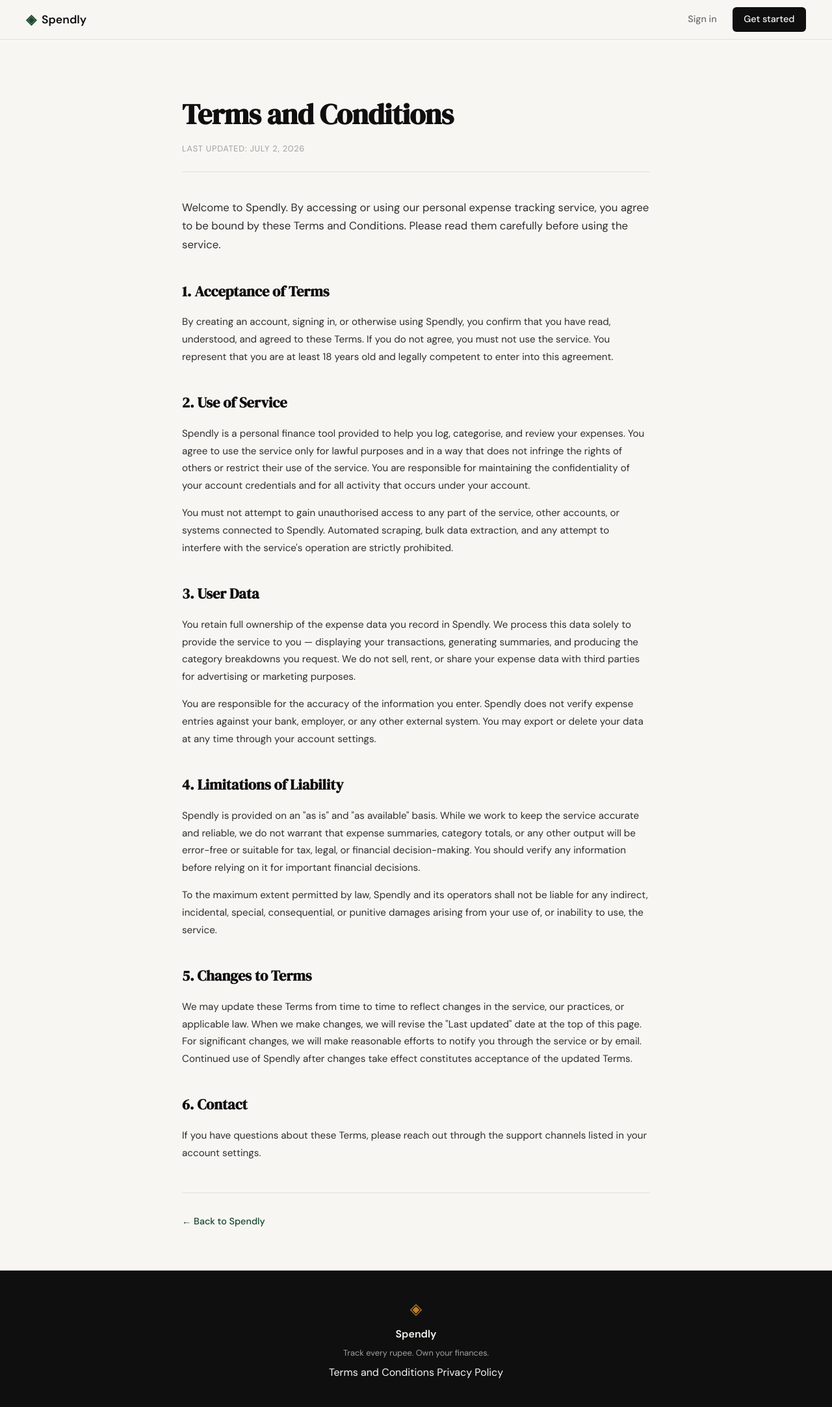
After one commit to BABARALIKHAN098/expense-tracker-app, a Flask app: page /terms in a window 1280 px wide. The commit adds this page. Shown: the whole page at 65% size. Run offline with Flask 3, Linux system fonts and the light colour scheme.

Commit message:
'landing: add terms and conditions page   and route'

```diff
--- a/app.py
+++ b/app.py
@@ -20,6 +20,11 @@ def register():
 @app.route("/login")
 def login():
     return render_template("login.html")
+
+
+@app.route("/terms")
+def terms():
+    return render_template("terms.html")
 
 
 # ------------------------------------------------------------------ #
--- a/static/css/style.css
+++ b/static/css/style.css
@@ -478,6 +478,73 @@ a { color: inherit; text-decoration: none; }
 .auth-switch a:hover { text-decoration: underline; }
 
 /* ------------------------------------------------------------------ */
+/* Legal pages (terms, privacy)                                        */
+/* ------------------------------------------------------------------ */
+
+.legal-section {
+    padding: 5rem 2rem 4rem;
+}
+
+.legal-inner {
+    max-width: 720px;
+    margin: 0 auto;
+}
+
+.legal-title {
+    font-family: var(--font-display);
+    font-size: clamp(2rem, 4vw, 2.75rem);
+    color: var(--ink);
+    margin-bottom: 0.5rem;
+    letter-spacing: -0.01em;
+}
+
+.legal-updated {
+    font-size: 0.8rem;
+    color: var(--ink-faint);
+    text-transform: uppercase;
+    letter-spacing: 0.06em;
+    margin-bottom: 2.5rem;
+    padding-bottom: 1.5rem;
+    border-bottom: 1px solid var(--border);
+}
+
+.legal-lead {
+    font-size: 1.05rem;
+    color: var(--ink-soft);
+    line-height: 1.7;
+    margin-bottom: 2.5rem;
+}
+
+.legal-heading {
+    font-family: var(--font-display);
+    font-size: 1.4rem;
+    color: var(--ink);
+    margin-top: 2.5rem;
+    margin-bottom: 1rem;
+}
+
+.legal-body {
+    font-size: 0.95rem;
+    color: var(--ink-soft);
+    line-height: 1.75;
+    margin-bottom: 1rem;
+}
+
+.legal-back {
+    margin-top: 3rem;
+    padding-top: 2rem;
+    border-top: 1px solid var(--border);
+    font-size: 0.9rem;
+}
+
+.legal-back a {
+    color: var(--accent);
+    font-weight: 500;
+}
+
+.legal-back a:hover { text-decoration: underline; }
+
+/* ------------------------------------------------------------------ */
 /* Footer                                                              */
 /* ------------------------------------------------------------------ */
 
--- a/templates/base.html
+++ b/templates/base.html
@@ -35,7 +35,7 @@
             <span class="footer-name">Spendly</span>
             <p class="footer-copy">Track every rupee. Own your finances.</p>
             <p>
-                <a href="#">Terms and Conditions</a>
+                <a href="/terms">Terms and Conditions</a>
                 <a href="#">Privacy Policy</a>
             </p>
         </div>
--- /dev/null
+++ b/templates/terms.html
@@ -0,0 +1,97 @@
+{% extends "base.html" %}
+
+{% block title %}Terms and Conditions — Spendly{% endblock %}
+
+{% block content %}
+<section class="legal-section">
+    <div class="legal-inner">
+        <h1 class="legal-title">Terms and Conditions</h1>
+        <p class="legal-updated">Last updated: July 2, 2026</p>
+
+        <p class="legal-lead">
+            Welcome to Spendly. By accessing or using our personal expense
+            tracking service, you agree to be bound by these Terms and
+            Conditions. Please read them carefully before using the service.
+        </p>
+
+        <h2 class="legal-heading">1. Acceptance of Terms</h2>
+        <p class="legal-body">
+            By creating an account, signing in, or otherwise using Spendly,
+            you confirm that you have read, understood, and agreed to these
+            Terms. If you do not agree, you must not use the service. You
+            represent that you are at least 18 years old and legally
+            competent to enter into this agreement.
+        </p>
+
+        <h2 class="legal-heading">2. Use of Service</h2>
+        <p class="legal-body">
+            Spendly is a personal finance tool provided to help you log,
+            categorise, and review your expenses. You agree to use the
+            service only for lawful purposes and in a way that does not
+            infringe the rights of others or restrict their use of the
+            service. You are responsible for maintaining the confidentiality
+            of your account credentials and for all activity that occurs
+            under your account.
+        </p>
+        <p class="legal-body">
+            You must not attempt to gain unauthorised access to any part of
+            the service, other accounts, or systems connected to Spendly.
+            Automated scraping, bulk data extraction, and any attempt to
+            interfere with the service's operation are strictly prohibited.
+        </p>
+
+        <h2 class="legal-heading">3. User Data</h2>
+        <p class="legal-body">
+            You retain full ownership of the expense data you record in
+            Spendly. We process this data solely to provide the service to
+            you — displaying your transactions, generating summaries, and
+            producing the category breakdowns you request. We do not sell,
+            rent, or share your expense data with third parties for
+            advertising or marketing purposes.
+        </p>
+        <p class="legal-body">
+            You are responsible for the accuracy of the information you
+            enter. Spendly does not verify expense entries against your
+            bank, employer, or any other external system. You may export
+            or delete your data at any time through your account settings.
+        </p>
+
+        <h2 class="legal-heading">4. Limitations of Liability</h2>
+        <p class="legal-body">
+            Spendly is provided on an "as is" and "as available" basis.
+            While we work to keep the service accurate and reliable, we do
+            not warrant that expense summaries, category totals, or any
+            other output will be error-free or suitable for tax, legal, or
+            financial decision-making. You should verify any information
+            before relying on it for important financial decisions.
+        </p>
+        <p class="legal-body">
+            To the maximum extent permitted by law, Spendly and its
+            operators shall not be liable for any indirect, incidental,
+            special, consequential, or punitive damages arising from your
+            use of, or inability to use, the service.
+        </p>
+
+        <h2 class="legal-heading">5. Changes to Terms</h2>
+        <p class="legal-body">
+            We may update these Terms from time to time to reflect changes
+            in the service, our practices, or applicable law. When we make
+            changes, we will revise the "Last updated" date at the top of
+            this page. For significant changes, we will make reasonable
+            efforts to notify you through the service or by email.
+            Continued use of Spendly after changes take effect constitutes
+            acceptance of the updated Terms.
+        </p>
+
+        <h2 class="legal-heading">6. Contact</h2>
+        <p class="legal-body">
+            If you have questions about these Terms, please reach out
+            through the support channels listed in your account settings.
+        </p>
+
+        <p class="legal-back">
+            <a href="{{ url_for('landing') }}">&larr; Back to Spendly</a>
+        </p>
+    </div>
+</section>
+{% endblock %}
```
